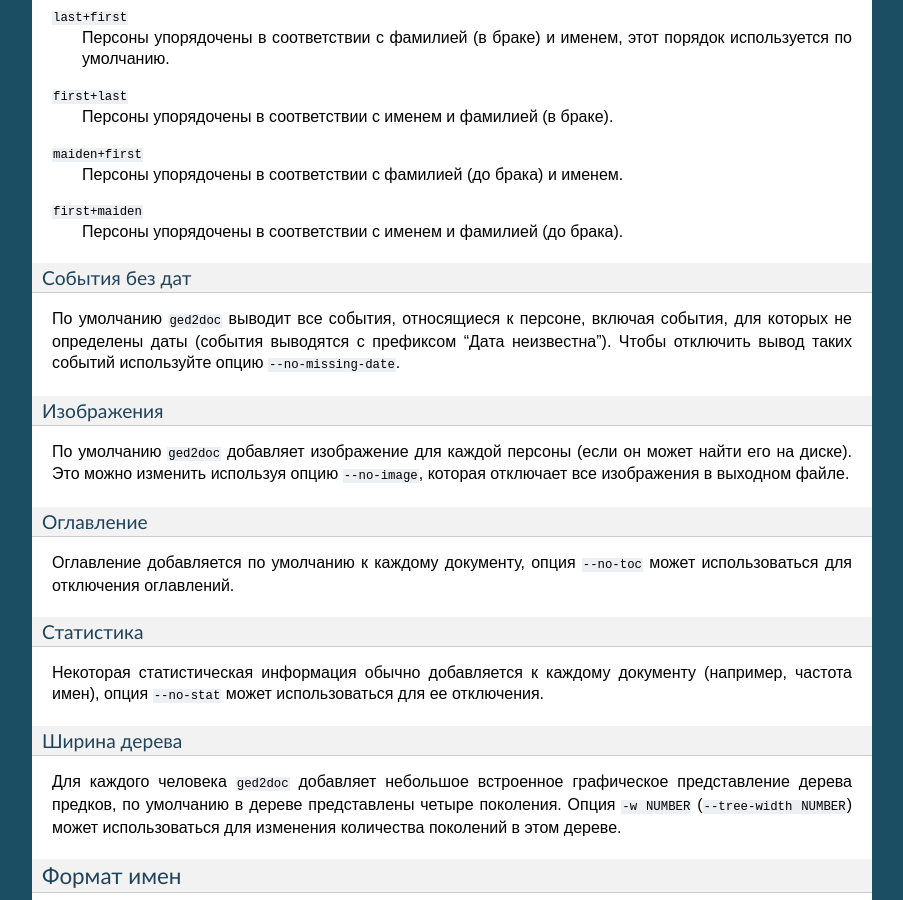
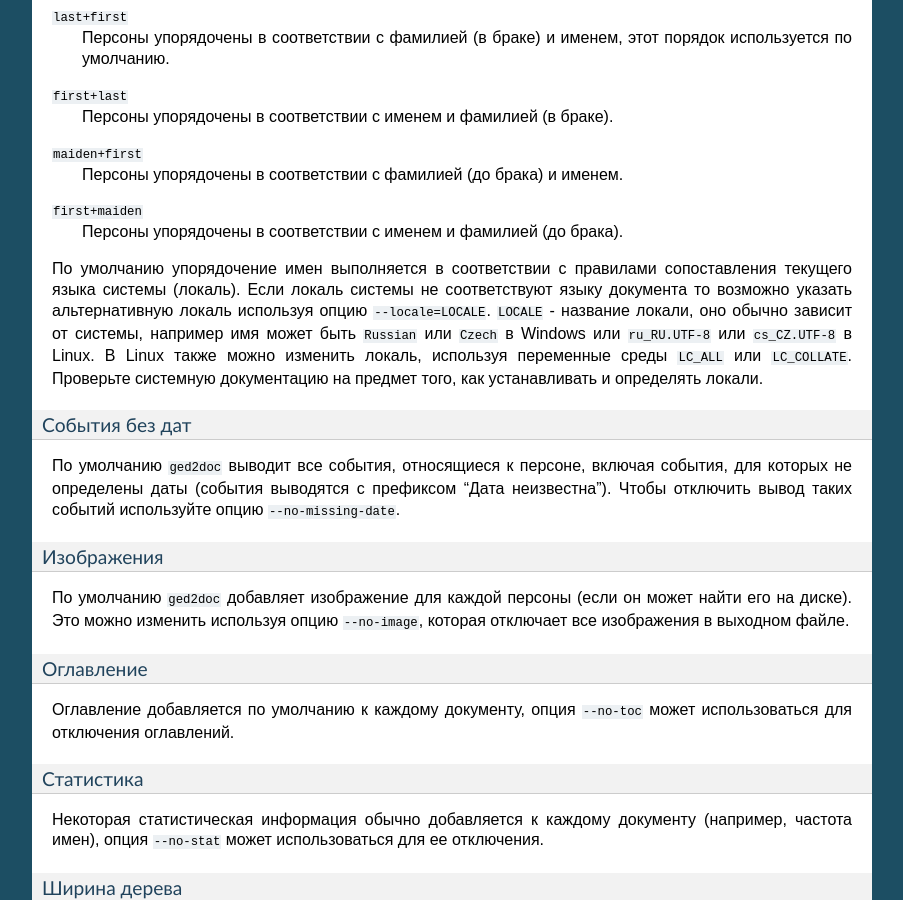
Before and after one commit to andy-z/ged2doc, a Sphinx documentation site: the page built from docs/ru/usage.rst, in a window 1280 px wide and 900 px high, scrolled down 3741 px. Shown: the whole window, without its empty margins (198-1101 px from the left). Built offline with Sphinx 7.4.7, drawn with Linux system fonts in a browser that asks for light colours.

Commit message:
Add documentation for --locale option

```diff
--- a/docs/ru/usage.rst
+++ b/docs/ru/usage.rst
@@ -29,16 +29,16 @@
     % ged2doc --help
     usage: ged2doc [-h] [-v] [--log PATH] [--version] [-i PATH] [-p PATTERN]
                    [--encoding ENCODING] [--encoding-errors MODE] [-t {html,odt}]
-                   [-l LANG_CODE] [-d FMT] [-s ORDER] [--no-missing-date]
-                   [--no-image] [--no-toc] [--no-stat] [-w NUMBER]
-                   [--name-surname-first] [--name-comma] [--name-maiden]
-                   [--name-maiden-only] [--name-capital] [--html-page-width SIZE]
-                   [--html-image-width SIZE] [--html-image-height SIZE] [-u]
-                   [--odt-page-width SIZE] [--odt-page-height SIZE]
-                   [--odt-margin-left SIZE] [--odt-margin-right SIZE]
-                   [--odt-margin-top SIZE] [--odt-margin-bottom SIZE]
-                   [--odt-image-width SIZE] [--odt-image-height SIZE]
-                   [--first-page NUMBER]
+                   [-l LANG_CODE] [-d FMT] [-s ORDER] [--locale LOCALE]
+                   [--no-missing-date] [--no-image] [--no-toc] [--no-stat]
+                   [-w NUMBER] [--name-surname-first] [--name-comma]
+                   [--name-maiden] [--name-maiden-only] [--name-capital]
+                   [--html-page-width SIZE] [--html-image-width SIZE]
+                   [--html-image-height SIZE] [-u] [--odt-page-width SIZE]
+                   [--odt-page-height SIZE] [--odt-margin-left SIZE]
+                   [--odt-margin-right SIZE] [--odt-margin-top SIZE]
+                   [--odt-margin-bottom SIZE] [--odt-image-width SIZE]
+                   [--odt-image-height SIZE] [--first-page NUMBER]
                    input output
 
     Convert GEDCOM file into document.
@@ -229,6 +229,16 @@ utf-8, но заменяет неправильно закодированные
 
 ``first+maiden``
     Персоны упорядочены в соответствии с именем и фамилией (до брака).
+
+По умолчанию упорядочение имен выполняется в соответствии с правилами
+сопоставления текущего языка системы (локаль). Если локаль системы не
+соответствуют языку документа то возможно указать альтернативную локаль
+используя опцию ``--locale=LOCALE``. ``LOCALE`` - название локали, оно
+обычно зависит от системы, например имя может быть ``Russian`` или ``Czech``
+в Windows или ``ru_RU.UTF-8`` или ``cs_CZ.UTF-8`` в Linux. В Linux также
+можно изменить локаль, используя переменные среды ``LC_ALL`` или
+``LC_COLLATE``. Проверьте системную документацию на предмет того, как
+устанавливать и определять локали.
 
 События без дат
 """""""""""""""
```
Also changed, not shown: docs/usage.rst (+21 -10 lines).
